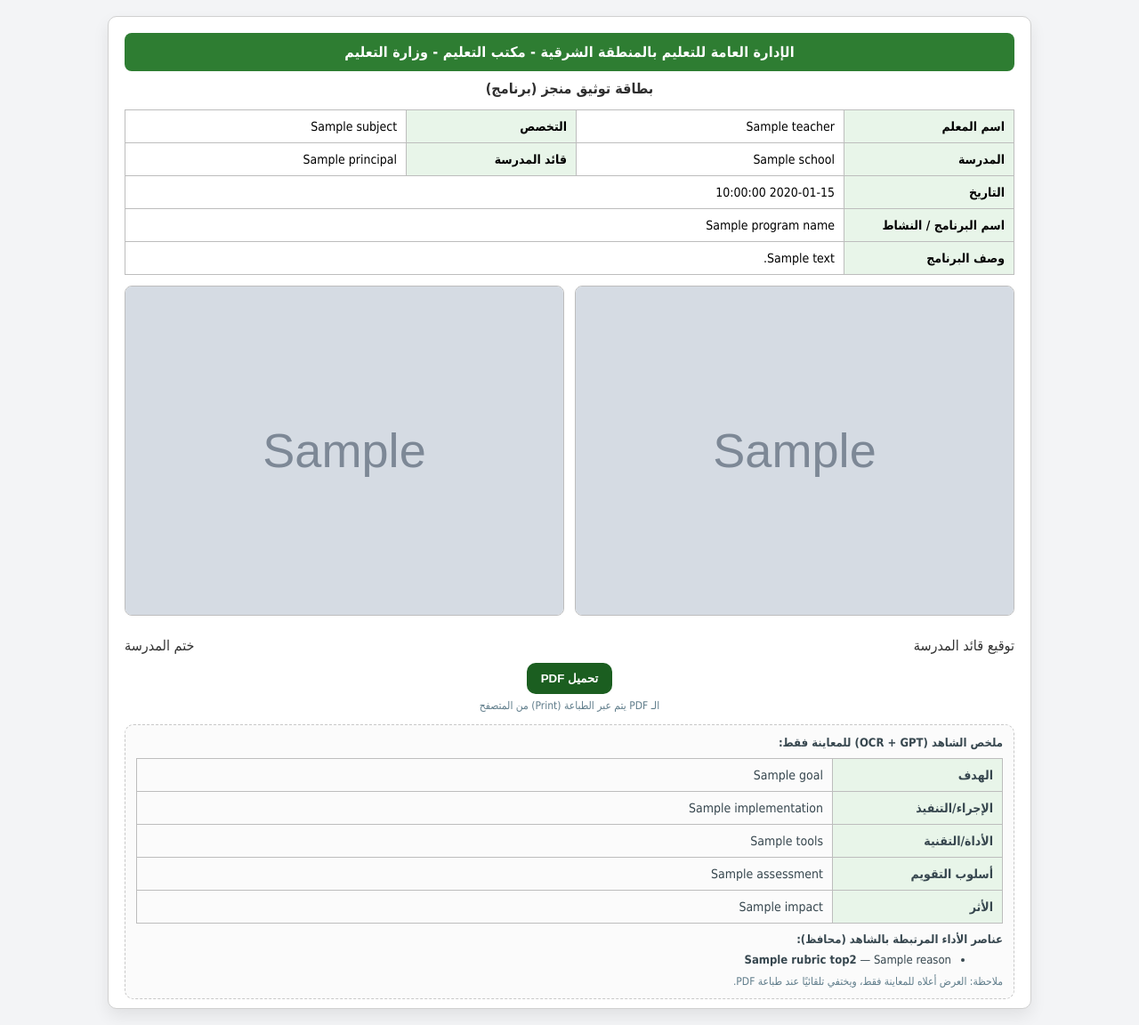
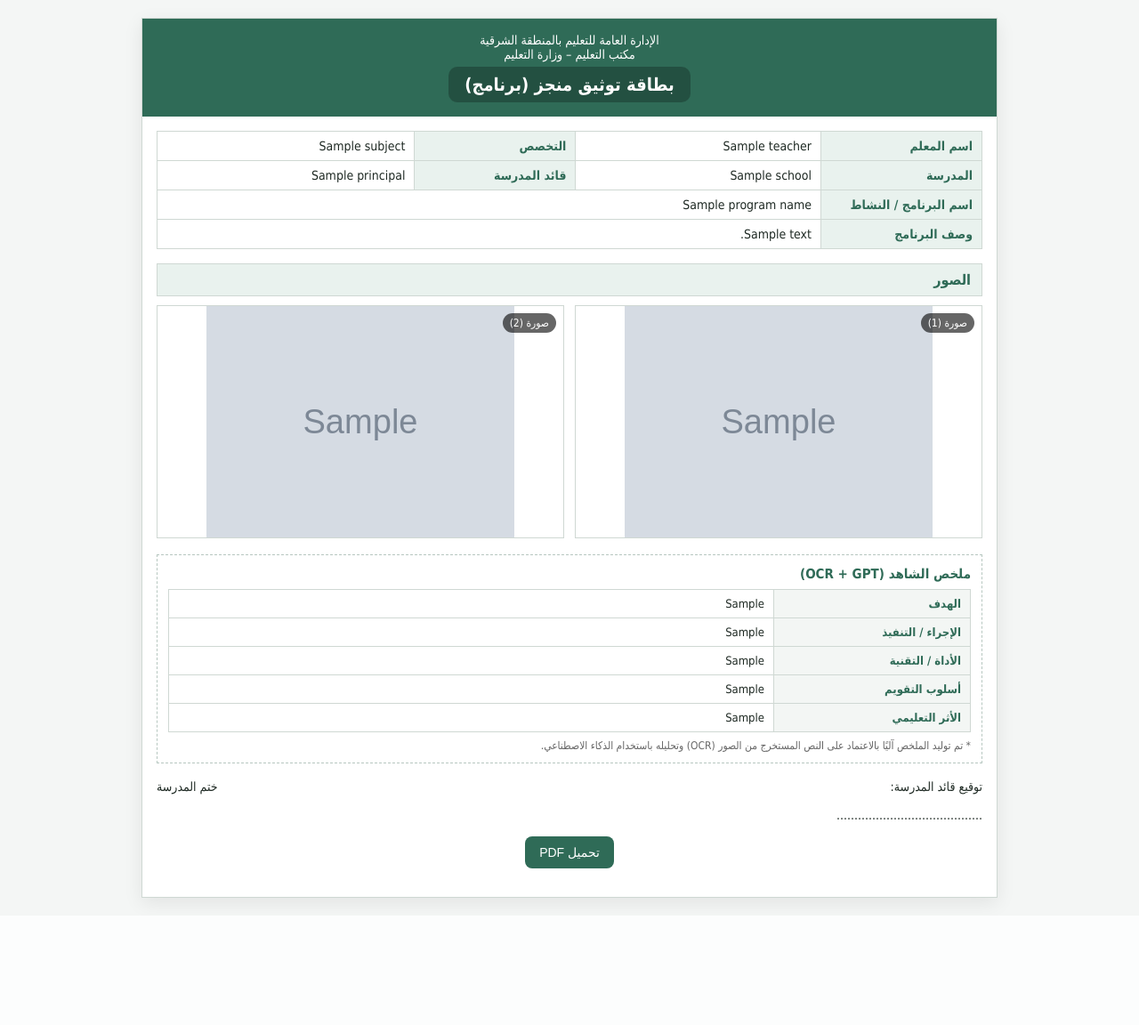
Before and after one commit to aliasiriiii/Evidence-ai, a Flask app: template templates/result.html in a window 1280 px wide. Shown: the whole page at 89% size. After the commit the page ends 1022 px from the top, so only its background shows below. Run offline with Flask 3, Linux system fonts and the light colour scheme; the template is opened without the code that fills it: most values are stand-ins (such as "Sample title", 1, 10 or a date in 2020); grey boxes marked "Sample" are stand-in pictures; some libraries are stand-ins or nearby versions.

Commit message:
Update result.html

```diff
--- a/templates/result.html
+++ b/templates/result.html
@@ -1,207 +1,267 @@
-<!doctype html>
+
 <html lang="ar" dir="rtl">
 <head>
-  <meta charset="utf-8" />
-  <meta name="viewport" content="width=device-width,initial-scale=1" />
+  <meta charset="utf-8">
   <title>بطاقة توثيق منجز (برنامج)</title>
+  <meta name="viewport" content="width=device-width, initial-scale=1">
+
   <style>
-    body{font-family:Tahoma,Arial; background:#f3f4f6; margin:0; padding:0;}
+    body{
+      font-family: Tahoma, Arial, sans-serif;
+      background:#f4f6f5;
+      margin:0;
+      padding:0;
+      color:#1f2a24;
+    }
     .page{
-      width: 1000px;
-      margin: 18px auto;
-      background: #fff;
-      padding: 18px 18px 10px;
-      border: 1px solid #d0d0d0;
-      border-radius: 10px;
-      box-shadow:0 8px 18px rgba(0,0,0,.08);
+      max-width:960px;
+      margin:20px auto;
+      background:#fff;
+      border:1px solid #cfd8d3;
+      box-shadow:0 6px 20px rgba(0,0,0,.08);
     }
-    .bar{
-      background:#2e7d32;
+
+    /* ===== Header ===== */
+    .header{
+      background:#2f6b57;
       color:#fff;
-      padding:12px 14px;
-      font-weight:800;
+      padding:16px;
       text-align:center;
-      border-radius:8px;
-      letter-spacing:.2px;
     }
-    .minihead{
-      margin:10px 0 14px;
-      text-align:center;
-      color:#2f2f2f;
-      font-weight:700;
+    .header small{
+      display:block;
+      font-size:14px;
+      margin-bottom:6px;
     }
+    .header h1{
+      font-size:20px;
+      margin:0;
+      background:rgba(0,0,0,.25);
+      display:inline-block;
+      padding:8px 18px;
+      border-radius:10px;
+    }
+
+    /* ===== Content ===== */
+    .content{
+      padding:16px;
+    }
+
     table{
       width:100%;
       border-collapse:collapse;
       font-size:14px;
     }
-    td{
-      border:1px solid #bdbdbd;
-      padding:10px;
-      vertical-align:top;
+    th, td{
+      border:1px solid #cfd8d3;
+      padding:8px 10px;
     }
-    .label{
-      background:#e8f5e9;
-      font-weight:800;
-      width: 170px;
-      white-space:nowrap;
+    th{
+      background:#e9f2ee;
+      color:#2f6b57;
+      width:160px;
+      text-align:right;
     }
-    .row2{
+
+    .section{
+      margin-top:16px;
+      background:#e9f2ee;
+      color:#2f6b57;
+      font-weight:bold;
+      padding:8px 12px;
+      border:1px solid #cfd8d3;
+    }
+
+    /* ===== Images ===== */
+    .images{
       display:grid;
-      grid-template-columns: 1fr 1fr;
-      gap: 12px;
-      margin-top: 12px;
+      grid-template-columns:1fr 1fr;
+      gap:12px;
+      margin-top:10px;
     }
-    .imgbox{
-      border:1px solid #bdbdbd;
-      min-height:240px;
+    .img-box{
+      border:1px solid #cfd8d3;
+      height:260px;
       display:flex;
       align-items:center;
       justify-content:center;
-      color:#777;
-      border-radius:8px;
-      overflow:hidden;
-      background:#fafafa;
+      position:relative;
     }
-    .imgbox img{width:100%; height:100%; object-fit:cover;}
-    .foot{
+    .img-box span{
+      position:absolute;
+      top:8px;
+      right:8px;
+      background:rgba(0,0,0,.6);
+      color:#fff;
+      font-size:12px;
+      padding:4px 8px;
+      border-radius:20px;
+    }
+    .img-box img{
+      max-width:100%;
+      max-height:100%;
+      object-fit:contain;
+    }
+
+    /* ===== OCR + GPT ===== */
+    .analysis{
+      margin-top:18px;
+      border:1px dashed #b7c7c0;
+      padding:12px;
+    }
+    .analysis h3{
+      margin:0 0 8px;
+      font-size:15px;
+      color:#2f6b57;
+    }
+    .analysis table{
+      margin-top:8px;
+      font-size:13px;
+    }
+    .analysis th{
+      background:#f3f6f4;
+      width:200px;
+    }
+    .note{
+      font-size:12px;
+      color:#666;
+      margin-top:8px;
+    }
+
+    /* ===== Footer ===== */
+    .footer{
       display:flex;
       justify-content:space-between;
-      margin-top: 14px;
-      padding-top: 10px;
-      color:#333;
+      margin-top:18px;
+      font-size:14px;
     }
-    .btns{
-      margin-top:10px;
+
+    /* ===== Buttons ===== */
+    .actions{
       text-align:center;
+      margin:16px 0;
     }
     .btn{
-      background:#1b5e20;
+      background:#2f6b57;
       color:#fff;
-      border:0;
       padding:10px 16px;
-      border-radius:10px;
-      font-weight:800;
+      border:none;
+      border-radius:8px;
+      font-size:14px;
       cursor:pointer;
     }
-    .ocr{
-      margin-top:14px;
-      border:1px dashed #c8c8c8;
-      border-radius:10px;
-      padding:12px;
-      color:#37474f;
-      background:#fbfbfb;
-      font-size:13px;
-    }
-    .smallnote{font-size:12px; color:#607d8b; margin-top:6px;}
 
-    /* للطباعة PDF */
+    /* ===== Print ===== */
     @media print{
       body{background:#fff;}
-      .page{box-shadow:none; border:0; width:auto; margin:0; border-radius:0;}
-      .btns{display:none;}
-      .ocr{display:none;} /* نخفي OCR/GPT بالنتيجة عند الطباعة */
+      .actions{display:none;}
+      .page{box-shadow:none;}
     }
   </style>
 </head>
+
 <body>
-  <div class="page">
-    <div class="bar">الإدارة العامة للتعليم بالمنطقة الشرقية - مكتب التعليم - وزارة التعليم</div>
-    <div class="minihead">بطاقة توثيق منجز (برنامج)</div>
+
+<div class="page">
+
+  <div class="header">
+    <small>
+      الإدارة العامة للتعليم بالمنطقة الشرقية<br>
+      مكتب التعليم – وزارة التعليم
+    </small>
+    <h1>بطاقة توثيق منجز (برنامج)</h1>
+  </div>
+
+  <div class="content">
 
     <table>
       <tr>
-        <td class="label">اسم المعلم</td>
+        <th>اسم المعلم</th>
         <td>{{ teacher }}</td>
-        <td class="label">التخصص</td>
+        <th>التخصص</th>
         <td>{{ subject }}</td>
       </tr>
       <tr>
-        <td class="label">المدرسة</td>
+        <th>المدرسة</th>
         <td>{{ school }}</td>
-        <td class="label">قائد المدرسة</td>
+        <th>قائد المدرسة</th>
         <td>{{ principal }}</td>
       </tr>
       <tr>
-        <td class="label">التاريخ</td>
-        <td colspan="3">{{ date_str }}</td>
-      </tr>
-      <tr>
-        <td class="label">اسم البرنامج / النشاط</td>
+        <th>اسم البرنامج / النشاط</th>
         <td colspan="3">{{ program_name }}</td>
       </tr>
       <tr>
-        <td class="label">وصف البرنامج</td>
+        <th>وصف البرنامج</th>
         <td colspan="3">{{ program_desc }}</td>
       </tr>
     </table>
 
-    <div class="row2">
-      <div class="imgbox">
+    <div class="section">الصور</div>
+
+    <div class="images">
+      <div class="img-box">
+        <span>صورة (1)</span>
         {% if img1_url %}
-          <img src="{{ img1_url }}" alt="صورة 1" />
-        {% else %}
-          <div>صورة (1)</div>
+          <img src="{{ img1_url }}">
         {% endif %}
       </div>
-      <div class="imgbox">
+      <div class="img-box">
+        <span>صورة (2)</span>
         {% if img2_url %}
-          <img src="{{ img2_url }}" alt="صورة 2" />
-        {% else %}
-          <div>صورة (2)</div>
+          <img src="{{ img2_url }}">
         {% endif %}
       </div>
     </div>
 
-    <div class="foot">
-      <div>توقيع قائد المدرسة</div>
-      <div>ختم المدرسة</div>
-    </div>
+    <!-- ===== OCR + GPT ===== -->
+    <div class="analysis">
+      <h3>ملخص الشاهد (OCR + GPT)</h3>
 
-    <div class="btns">
-      <button class="btn" onclick="window.print()">تحميل PDF</button>
-      <div class="smallnote">الـ PDF يتم عبر الطباعة (Print) من المتصفح</div>
-    </div>
-
-    <!-- معاينة فقط (لن تظهر في الطباعة) -->
-    <div class="ocr">
-      <div style="font-weight:900; margin-bottom:6px;">ملخص الشاهد (OCR + GPT) للمعاينة فقط:</div>
-
-      {% if ocr1_err or ocr2_err %}
-        <div style="color:#b00020; font-weight:700;">
-          {% if ocr1_err %} (صورة1) {{ ocr1_err }} {% endif %}
-          {% if ocr2_err %} (صورة2) {{ ocr2_err }} {% endif %}
-        </div>
-      {% endif %}
-
-      {% if gpt_err %}
-        <div style="color:#b00020; font-weight:700; margin-top:6px;">{{ gpt_err }}</div>
-      {% endif %}
-
-      <table style="margin-top:10px;">
-        <tr><td class="label">الهدف</td><td>{{ gpt_blocks.goal }}</td></tr>
-        <tr><td class="label">الإجراء/التنفيذ</td><td>{{ gpt_blocks.implementation }}</td></tr>
-        <tr><td class="label">الأداة/التقنية</td><td>{{ gpt_blocks.tools }}</td></tr>
-        <tr><td class="label">أسلوب التقويم</td><td>{{ gpt_blocks.assessment }}</td></tr>
-        <tr><td class="label">الأثر</td><td>{{ gpt_blocks.impact }}</td></tr>
+      <table>
+        <tr>
+          <th>الهدف</th>
+          <td>{{ gpt_goal or "غير مذكور في الشاهد" }}</td>
+        </tr>
+        <tr>
+          <th>الإجراء / التنفيذ</th>
+          <td>{{ gpt_process or "غير مذكور في الشاهد" }}</td>
+        </tr>
+        <tr>
+          <th>الأداة / التقنية</th>
+          <td>{{ gpt_tool or "غير مذكور في الشاهد" }}</td>
+        </tr>
+        <tr>
+          <th>أسلوب التقويم</th>
+          <td>{{ gpt_assessment or "غير مذكور في الشاهد" }}</td>
+        </tr>
+        <tr>
+          <th>الأثر التعليمي</th>
+          <td>{{ gpt_impact or "غير مذكور في الشاهد" }}</td>
+        </tr>
       </table>
 
-      <div style="margin-top:10px; font-weight:900;">عناصر الأداء المرتبطة بالشاهد (محافظ):</div>
-      {% if rubric_top2 and rubric_top2|length > 0 %}
-        <ul style="margin:8px 18px 0;">
-          {% for it in rubric_top2 %}
-            <li><b>{{ it.name }}</b> — {{ it.reason }}</li>
-          {% endfor %}
-        </ul>
-      {% else %}
-        <div style="margin-top:6px;">غير محدد (لا يوجد دليل كافٍ في النص)</div>
-      {% endif %}
-
-      <div class="smallnote" style="margin-top:10px;">
-        ملاحظة: العرض أعلاه للمعاينة فقط، ويختفي تلقائيًا عند طباعة PDF.
+      <div class="note">
+        * تم توليد الملخص آليًا بالاعتماد على النص المستخرج من الصور (OCR) وتحليله باستخدام الذكاء الاصطناعي.
       </div>
     </div>
 
+    <div class="footer">
+      <div>
+        توقيع قائد المدرسة:<br><br>
+        .........................................
+      </div>
+      <div>
+        ختم المدرسة
+      </div>
+    </div>
+
+    <div class="actions">
+      <button class="btn" onclick="window.print()">تحميل PDF</button>
+    </div>
+
   </div>
+</div>
+
 </body>
 </html>
```
